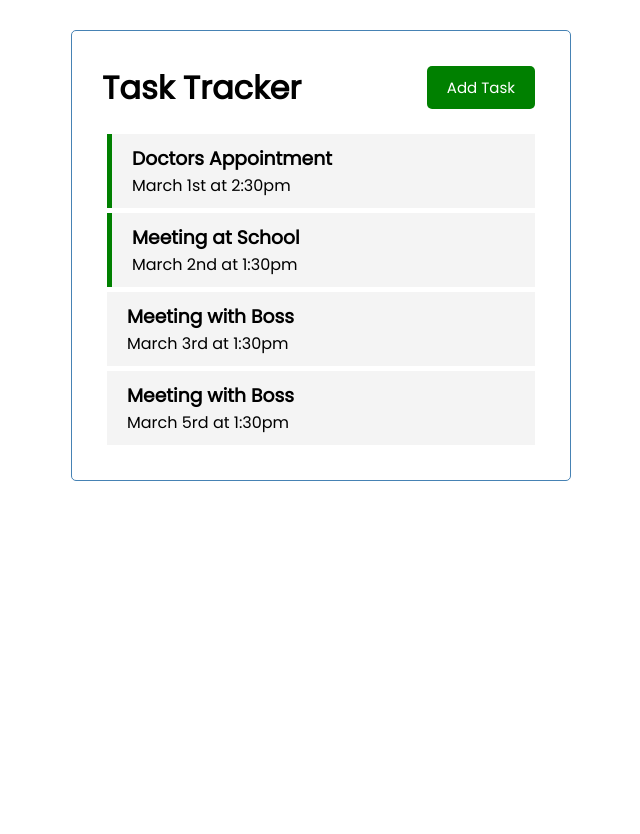
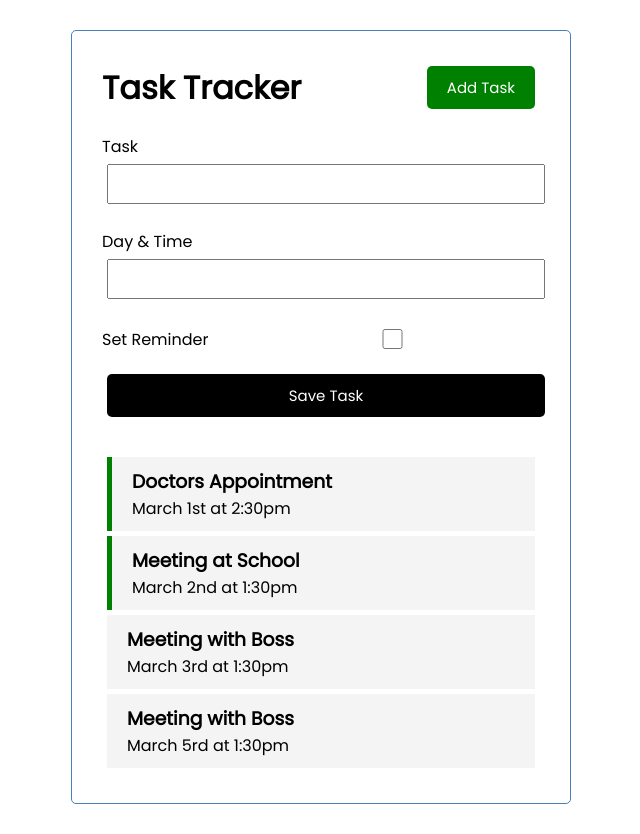
Before and after one commit to version0chiro/vue-task-2021, a Vue app: page / in a window 1280 px wide. Both pictures are taken after a click on the button "Add Task". Shown: the whole page, without its empty margins (319-959 px from the left). Before the commit the page ends 800 px from the top, so only its background shows below. Built offline with nearby package versions, Linux system fonts and the light colour scheme; the HTML template or start-up script is replaced by a standard one.

Commit message:
task toggle and form added

```diff
--- /dev/null
+++ b/jsconfig.json
@@ -0,0 +1,3 @@
+{
+  "include": ["./src/**/*"]
+}
--- a/src/App.vue
+++ b/src/App.vue
@@ -1,6 +1,9 @@
 <template>
   <div class="container">
-    <Header title="Task Tracker" />
+    <Header @toggle-add-task="switchShow" title="Task Tracker" />
+    <div v-show="showAddTask">
+      <AddTask @add-task="addTask" />
+    </div>
     <Tasks @toggle-reminder="toggleReminder" @delete-task="deleteTask" :tasks="tasks" />
   </div>
 </template>
@@ -8,10 +11,11 @@
 <script>
 import Header from "./components/Header.vue"
 import Tasks from "./components/Tasks.vue"
+import AddTask from "./components/AddTask.vue"
 export default {
   name: 'App',
   components: {
-    Header, Tasks
+    Header, Tasks, AddTask
   }, methods: {
     deleteTask(id) {
       if (confirm('Are you sure?')) {
@@ -25,11 +29,17 @@ export default {
           e.reminder = !e.reminder
         }
       })
+    }, addTask(task) {
+      // console.log(task);
+      this.tasks = [...this.tasks, task]
+    }, switchShow() {
+      this.showAddTask = !this.showAddTask
     }
   }
   , data() {
     return {
-      tasks: []
+      tasks: [],
+      showAddTask: false
     }
   },
   created() {
--- /dev/null
+++ b/src/components/AddTask.vue
@@ -0,0 +1,82 @@
+<template>
+    <form @submit="onSubmit" class="add-form">
+        <div class="form-control">
+            <label>Task</label>
+            <input v-model="text" type="text" name="text" placeholder="Enter task" />
+        </div>
+        <div class="form-control">
+            <label>Day & Time</label>
+            <input v-model="day" type="text" placeholder="Add Day & Time" name="time" />
+        </div>
+        <div class="form-control form-control-check">
+            <label>Set Reminder</label>
+            <input v-model="reminder" type="checkbox" name="reminder" />
+        </div>
+        <input type="submit" value="Save Task" class="btn btn-block" />
+    </form>
+</template>
+
+<script>
+export default {
+    name: 'AddTask',
+    data() {
+        return {
+            text: ' ',
+            day: ' ',
+            reminder: false,
+        }
+    }, methods: {
+        onSubmit(e) {
+            e.preventDefault();
+            if (!this.text) {
+                alert(` Please add a task`)
+                return;
+            }
+
+            const newTask = {
+                id: Math.floor(Math.random() * 10000),
+                text: this.text,
+                day: this.day,
+                reminder: this.reminder,
+            }
+
+            this.text = ''
+            this.day = ''
+            this.reminder = false
+
+            this.$emit('add-task', newTask);
+        }
+    }
+}
+</script>
+
+<style scoped>
+.add-form {
+    margin-bottom: 40px;
+}
+.form-control {
+    margin: 20px 0;
+}
+.form-control label {
+    display: block;
+}
+.form-control input {
+    width: 100%;
+    height: 40px;
+    margin: 5px;
+    padding: 3px 7px;
+    font-size: 17px;
+}
+.form-control-check {
+    display: flex;
+    align-items: center;
+    justify-content: space-between;
+}
+.form-control-check label {
+    flex: 1;
+}
+.form-control-check input {
+    flex: 2;
+    height: 20px;
+}
+</style>
--- a/src/components/Button.vue
+++ b/src/components/Button.vue
@@ -1,5 +1,5 @@
 <template>
-    <button :style="{background:color}" class="btn">{{ text }}</button>
+    <button @click="$emit('toggle-add-task')" :style="{ background: color }" class="btn">{{ text }}</button>
 </template>
 
 <script>
@@ -14,7 +14,9 @@ export default {
         }, color: {
             type: String,
             default: 'green'
-        }
+        }, emits: [
+            'toggle-add-task'
+        ]
     }
 }
 </script>
--- a/src/components/Header.vue
+++ b/src/components/Header.vue
@@ -20,9 +20,9 @@ export default {
         Button
     }, methods: {
         onClick() {
-            console.log("add");
+            this.$emit('toggle-add-task')
         }
-    }
+    }, emits: ["toggle-add-task"]
 }
 </script>
 
```
